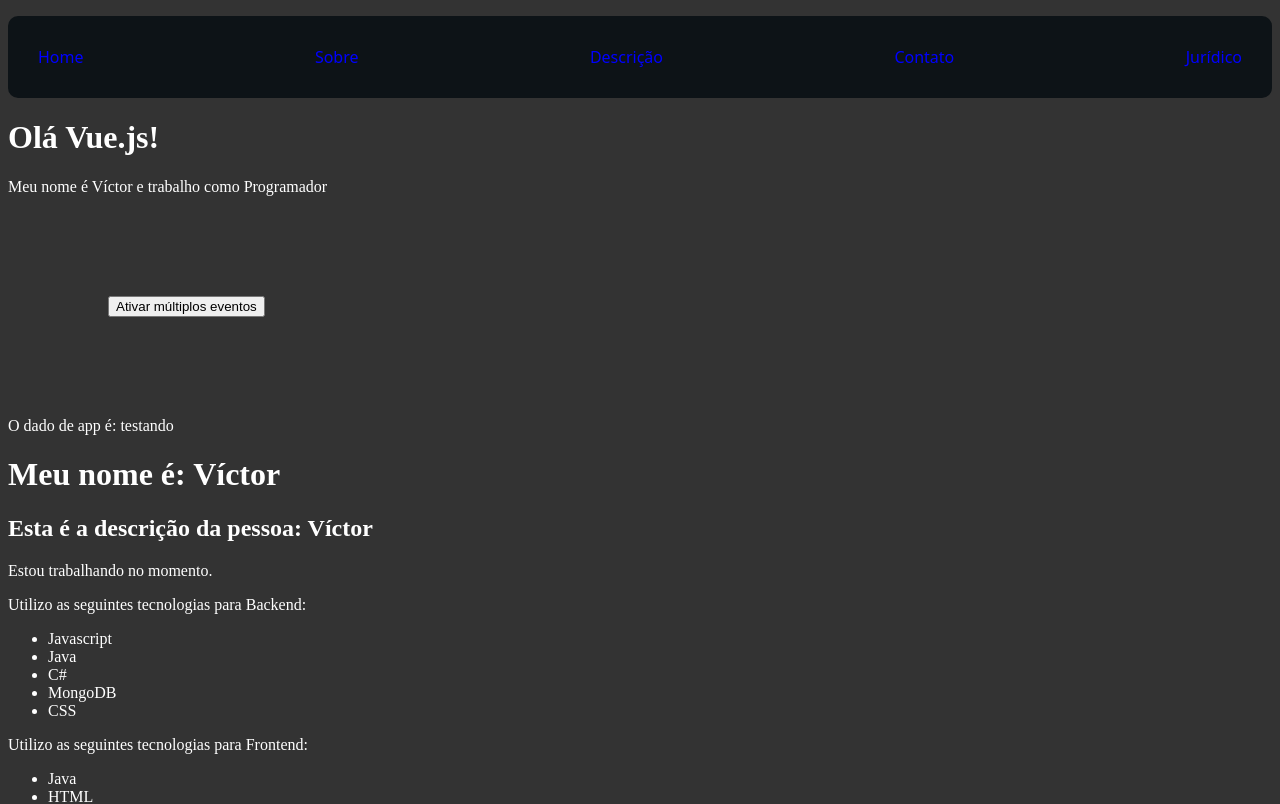
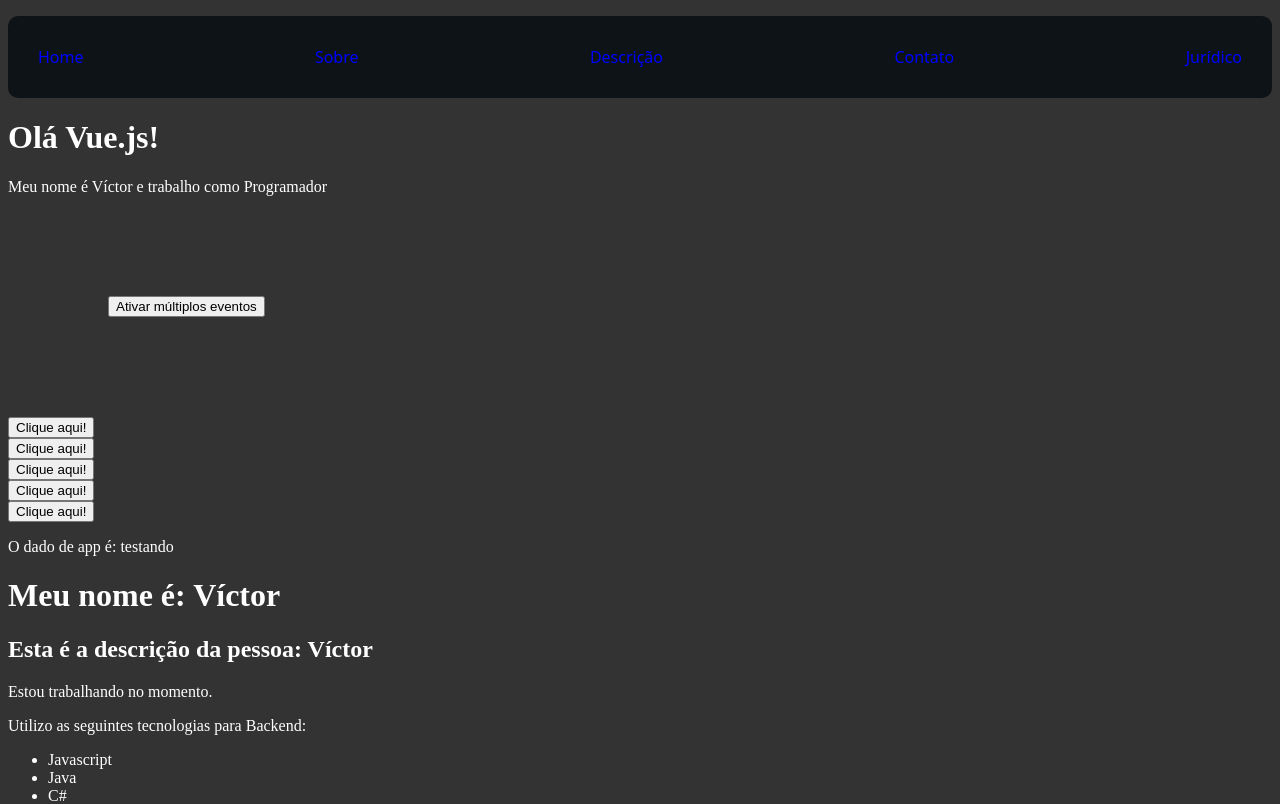
Before and after one commit to ardassejose/vue_playground, a Vue app: page / in a window 1280 px wide. Shown: the top 804 px of the page. Built offline with nearby package versions, Linux system fonts and the light colour scheme.

Commit message:
feat: independent components

```diff
--- a/src/components/PrimeiroComponente.vue
+++ b/src/components/PrimeiroComponente.vue
@@ -3,16 +3,23 @@
     <h1>Olá Vue.js!</h1>
     <p>Meu nome é {{ nome }} e trabalho como {{ profissao }}</p>
     <MultiplosEventos />
+    <Reutilizacao />
+    <Reutilizacao />
+    <Reutilizacao />
+    <Reutilizacao />
+    <Reutilizacao />
   </div>
 </template>
 
 <script defer>
   import MultiplosEventos from './MultiplosEventos.vue'
+  import Reutilizacao from './Reutilizacao.vue';
 
   export default {
     name: "PrimeiroComponente",
     components: {
-      MultiplosEventos
+      MultiplosEventos,
+      Reutilizacao
     },
     data() {
       return {
--- /dev/null
+++ b/src/components/Reutilizacao.vue
@@ -0,0 +1,25 @@
+<template>
+  <div>
+    <button @click="ativar">Clique aqui!</button>
+    <span v-show="ativou">Ativado!</span>
+  </div>
+</template>
+
+<script>
+export default {
+  name: 'Reutilizacao',
+  data() {
+    return {
+      ativou: false
+    }
+  },
+  methods: {
+    ativar() {
+      this.ativou = !this.ativou
+    }
+  }
+};
+</script>
+
+<style>
+</style>
```
